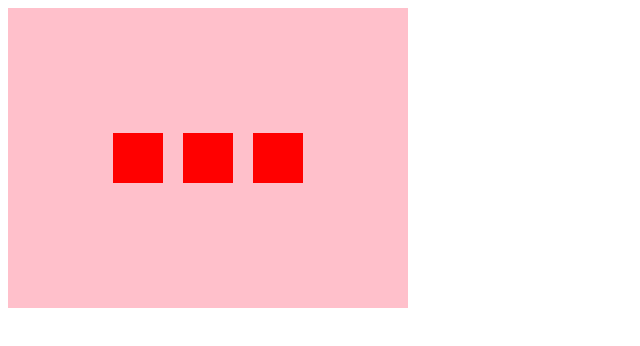
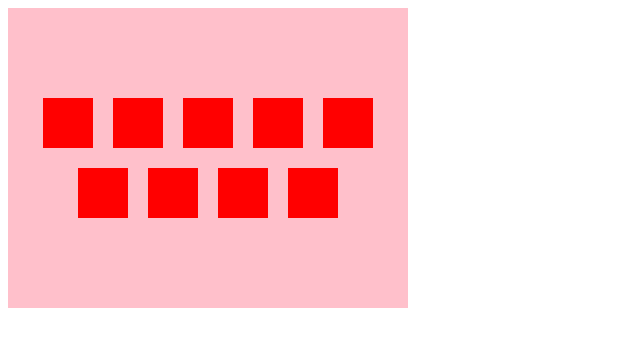
Before and after one commit to kojak01/carousel, a website: page index.html in a window 1280 px wide. Shown: the whole page, without its empty margins (0-640 px from the left). Drawn offline with Linux system fonts and the light colour scheme.

Commit message:
example align-content

```diff
--- a/index.html
+++ b/index.html
@@ -12,6 +12,12 @@
     <div class="box"></div>
     <div class="box"></div>
     <div class="box"></div>
+    <div class="box"></div>
+    <div class="box"></div>
+    <div class="box"></div>
+    <div class="box"></div>
+    <div class="box"></div>
+    <div class="box"></div>
   </div>
 </body>
 </html>
--- a/sass/style.scss
+++ b/sass/style.scss
@@ -4,7 +4,8 @@
     width: 400px;
     display: flex;
     justify-content: center;
-    align-items: center;
+    align-content: center;
+    flex-wrap: wrap;
 }
 
 .box {
```
Also changed, not shown: sass/style.css, 1 other file.
